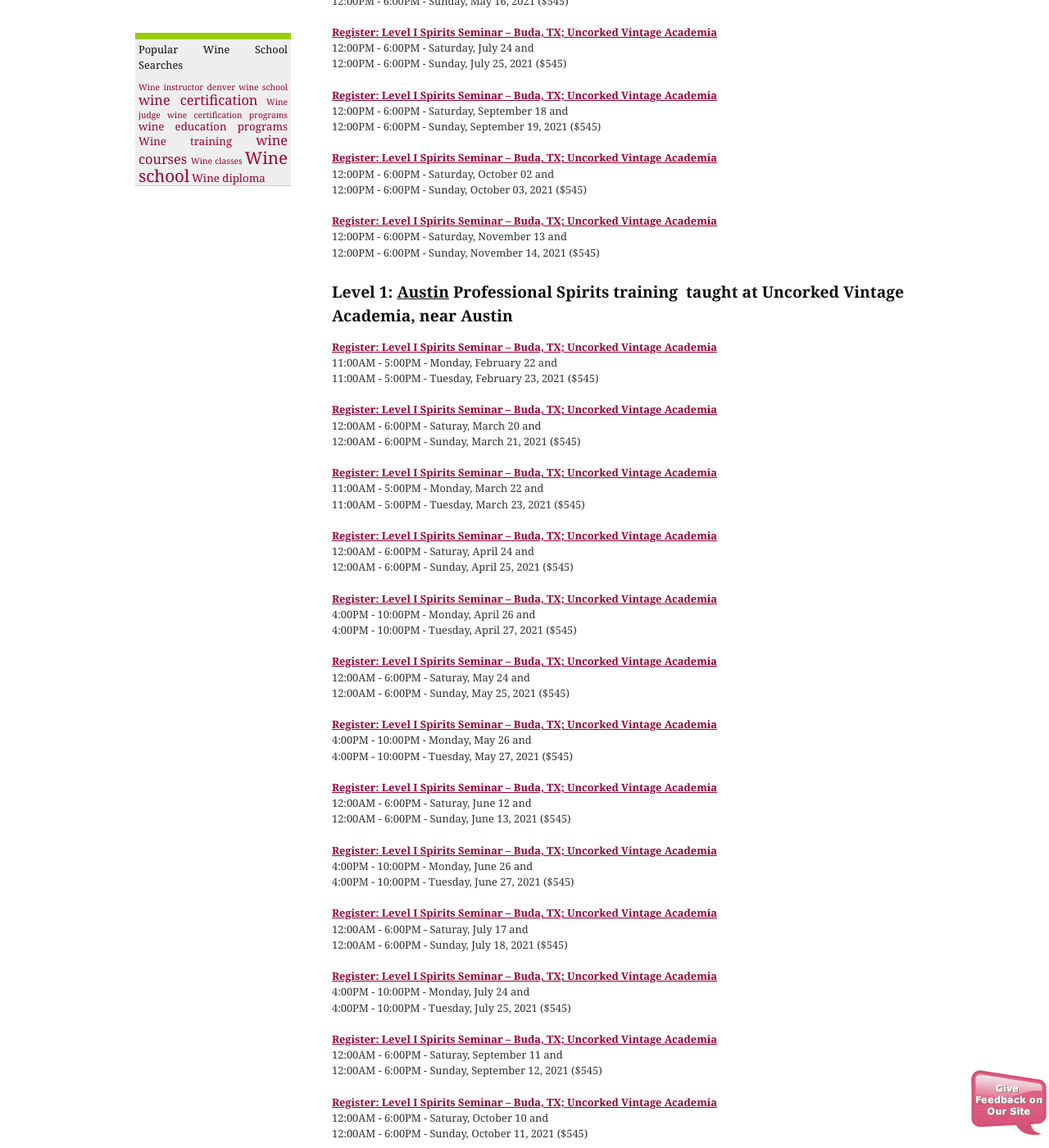
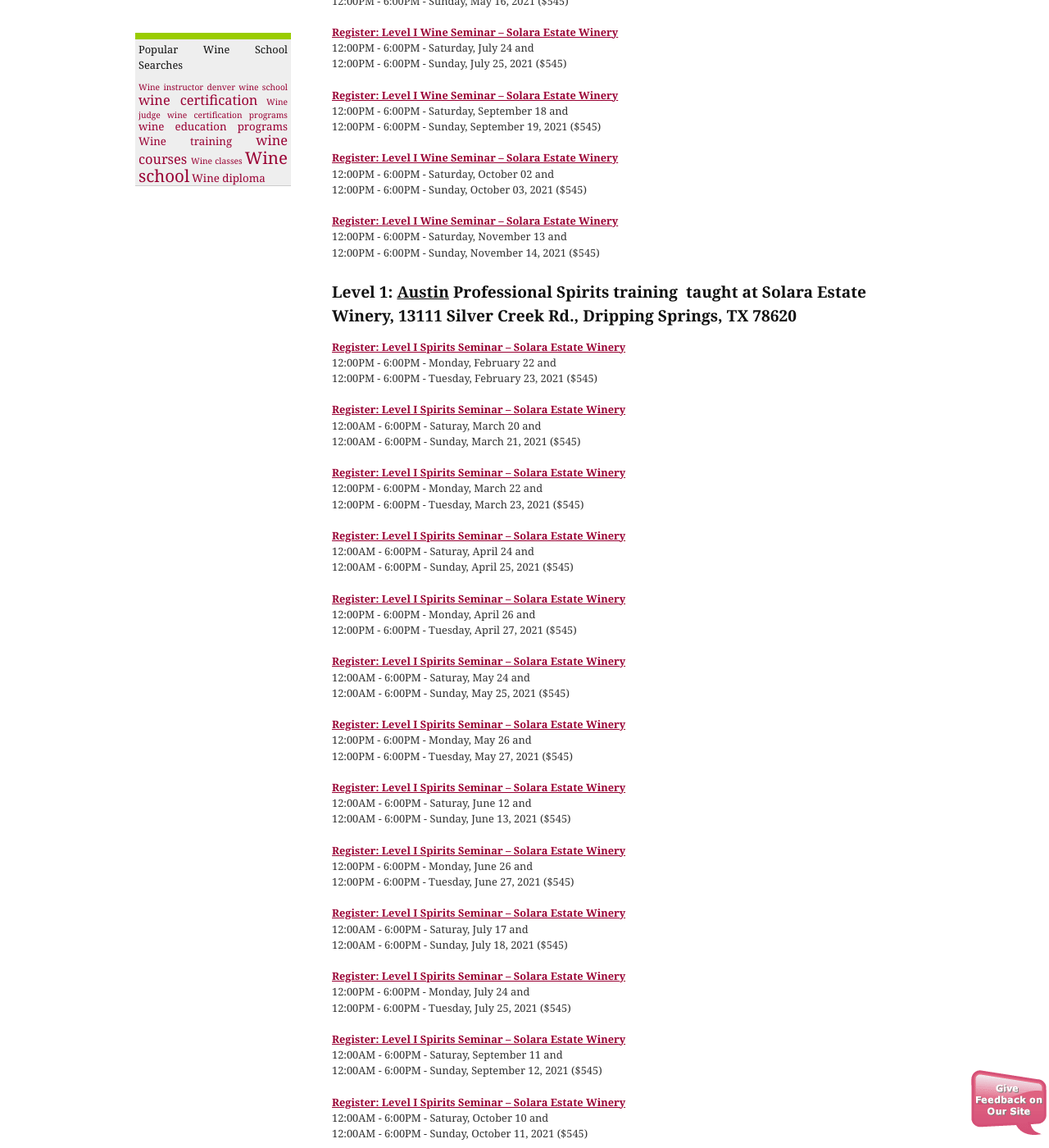
Before and after one commit to CKDev/internationalwineguild.com, a Jekyll site: the page built from texas-wine-school.html, in a window 1280 px wide and 1400 px high, scrolled down 1611 px. Shown: the whole window at 82% size. Built offline with Jekyll 4.4.1, drawn with Linux system fonts in a browser that asks for light colours; a script that is not in the unit is left out; comment, search, counter and statistics services are not loaded; some of the changed text lies outside the part shown.

Commit message:
Update texas-wine-school.html

```diff
--- a/texas-wine-school.html
+++ b/texas-wine-school.html
@@ -43,160 +43,160 @@
   and a second email, from the company we use to administer the exam, inviting you to their website to the take the
   exam.</p>
 
-<h3><strong>Level 1: <u>Austin</u> Professional Wine training&nbsp; taught at Uncorked Vintage Academia, near Austin&nbsp;</strong></h3>
+<h3><strong>Level 1: <u>Austin</u> Professional Wine training&nbsp; taught at Solara Estate Winery, 13111 Silver Creek Rd., Dripping Springs, TX 78620&nbsp;</strong></h3>
 
 <p><a class="ga-track"
-    href="http://ww4.aitsafe.com/cf/add.cfm?userid=6714687&amp;product=Level+1+Wine+Seminar+Uncorked+Vintage+Academia++-++03/13-14, 2021&amp;price=545&amp;return=www.internationalwineguild.com/texas-wine-school">
-    <strong>Register: Level I Spirits Seminar – Buda, TX; Uncorked Vintage Academia</strong>
+    href="http://ww4.aitsafe.com/cf/add.cfm?userid=6714687&amp;product=Level+1+Wine+Seminar+Solera+Estate+Winery++-++03/13-14, 2021&amp;price=545&amp;return=www.internationalwineguild.com/texas-wine-school">
+    <strong>Register: Level I Wine Seminar – Solara Estate Winery</strong>
   </a><br>
   12:00PM - 6:00PM - Saturday, March 13 and<br>
   12:00PM - 6:00PM - Sunday, March 14, 2021 ($545)</p>
 
 <p><a class="ga-track"
-    href="http://ww4.aitsafe.com/cf/add.cfm?userid=6714687&amp;product=Level+1+Wine+Seminar+Uncorked+Vintage+Academia++-++04/17-18, 2021&amp;price=545&amp;return=www.internationalwineguild.com/texas-wine-school">
-    <strong>Register: Level I Spirits Seminar – Buda, TX; Uncorked Vintage Academia</strong>
+    href="http://ww4.aitsafe.com/cf/add.cfm?userid=6714687&amp;product=Level+1+Wine+Seminar+Solera+Estate+Winery++-++04/17-18, 2021&amp;price=545&amp;return=www.internationalwineguild.com/texas-wine-school">
+    <strong>Register: Level I Wine Seminar – Solara Estate Winery</strong>
   </a><br>
   12:00PM - 6:00PM - Saturday, April 17 and<br>
   12:00PM - 6:00PM - Sunday, April 18, 2021 ($545)</p>
 
 <p><a class="ga-track"
-    href="http://ww4.aitsafe.com/cf/add.cfm?userid=6714687&amp;product=Level+1+Wine+Seminar+Uncorked+Vintage+Academia++-++05/15-16, 2021&amp;price=545&amp;return=www.internationalwineguild.com/texas-wine-school">
-    <strong>Register: Level I Spirits Seminar – Buda, TX; Uncorked Vintage Academia</strong>
+    href="http://ww4.aitsafe.com/cf/add.cfm?userid=6714687&amp;product=Level+1+Wine+Seminar+Solera+Estate+Winery++-++05/15-16, 2021&amp;price=545&amp;return=www.internationalwineguild.com/texas-wine-school">
+    <strong>Register: Level I Wine Seminar – Solara Estate Winery</strong>
   </a><br>
   12:00PM - 6:00PM - Saturday, May 15 and<br>
   12:00PM - 6:00PM - Sunday, May 16, 2021 ($545)</p>
 
 <p><a class="ga-track"
-    href="http://ww4.aitsafe.com/cf/add.cfm?userid=6714687&amp;product=Level+1+Wine+Seminar+Uncorked+Vintage+Academia++-++07/24-25, 2021&amp;price=545&amp;return=www.internationalwineguild.com/texas-wine-school">
-    <strong>Register: Level I Spirits Seminar – Buda, TX; Uncorked Vintage Academia</strong>
+    href="http://ww4.aitsafe.com/cf/add.cfm?userid=6714687&amp;product=Level+1+Wine+Seminar+Solera+Estate+Winery++-++07/24-25, 2021&amp;price=545&amp;return=www.internationalwineguild.com/texas-wine-school">
+    <strong>Register: Level I Wine Seminar – Solara Estate Winery</strong>
   </a><br>
   12:00PM - 6:00PM - Saturday, July 24 and<br>
   12:00PM - 6:00PM - Sunday, July 25, 2021 ($545)</p>
 
 <p><a class="ga-track"
-    href="http://ww4.aitsafe.com/cf/add.cfm?userid=6714687&amp;product=Level+1+Wine+Seminar+Uncorked+Vintage+Academia++-++09/18-19, 2021&amp;price=545&amp;return=www.internationalwineguild.com/texas-wine-school">
-    <strong>Register: Level I Spirits Seminar – Buda, TX; Uncorked Vintage Academia</strong>
+    href="http://ww4.aitsafe.com/cf/add.cfm?userid=6714687&amp;product=Level+1+Wine+Seminar+Solera+Estate+Winery++-++09/18-19, 2021&amp;price=545&amp;return=www.internationalwineguild.com/texas-wine-school">
+    <strong>Register: Level I Wine Seminar – Solara Estate Winery</strong>
   </a><br>
   12:00PM - 6:00PM - Saturday, September 18 and<br>
   12:00PM - 6:00PM - Sunday, September 19, 2021 ($545)</p>
 
 <p><a class="ga-track"
-    href="http://ww4.aitsafe.com/cf/add.cfm?userid=6714687&amp;product=Level+1+Wine+Seminar+Uncorked+Vintage+Academia++-++10/02-03, 2021&amp;price=545&amp;return=www.internationalwineguild.com/texas-wine-school">
-    <strong>Register: Level I Spirits Seminar – Buda, TX; Uncorked Vintage Academia</strong>
+    href="http://ww4.aitsafe.com/cf/add.cfm?userid=6714687&amp;product=Level+1+Wine+Seminar+Solera+Estate+Winery++-++10/02-03, 2021&amp;price=545&amp;return=www.internationalwineguild.com/texas-wine-school">
+    <strong>Register: Level I Wine Seminar – Solara Estate Winery</strong>
   </a><br>
   12:00PM - 6:00PM - Saturday, October 02 and<br>
   12:00PM - 6:00PM - Sunday, October 03, 2021 ($545)</p>
 
 <p><a class="ga-track"
-    href="http://ww4.aitsafe.com/cf/add.cfm?userid=6714687&amp;product=Level+1+Wine+Seminar+Uncorked+Vintage+Academia++-++11/13-14, 2021&amp;price=545&amp;return=www.internationalwineguild.com/texas-wine-school">
-    <strong>Register: Level I Spirits Seminar – Buda, TX; Uncorked Vintage Academia</strong>
+    href="http://ww4.aitsafe.com/cf/add.cfm?userid=6714687&amp;product=Level+1+Wine+Seminar+Solera+Estate+Winery++-++11/13-14, 2021&amp;price=545&amp;return=www.internationalwineguild.com/texas-wine-school">
+    <strong>Register: Level I Wine Seminar – Solara Estate Winery</strong>
   </a><br>
   12:00PM - 6:00PM - Saturday, November 13 and<br>
   12:00PM - 6:00PM - Sunday, November 14, 2021 ($545)</p>
 
-<h3><strong>Level 1: <u>Austin</u> Professional Spirits training&nbsp; taught at Uncorked Vintage Academia, near Austin&nbsp;</strong></h3>
+<h3><strong>Level 1: <u>Austin</u> Professional Spirits training&nbsp; taught at Solara Estate Winery, 13111 Silver Creek Rd., Dripping Springs, TX 78620&nbsp;</strong></h3>
 
 <p><a class="ga-track"
-    href="http://ww4.aitsafe.com/cf/add.cfm?userid=6714687&amp;product=Level+1+Spirits+Seminar+Uncorked+Vintage+Academia++-++02/22-23, 2021&amp;price=545&amp;return=www.internationalwineguild.com/texas-wine-school">
-    <strong>Register: Level I Spirits Seminar – Buda, TX; Uncorked Vintage Academia</strong>
+    href="http://ww4.aitsafe.com/cf/add.cfm?userid=6714687&amp;product=Level+1+Spirits+Seminar+Solera+Estate+Winery++-++02/22-23, 2021&amp;price=545&amp;return=www.internationalwineguild.com/texas-wine-school">
+    <strong>Register: Level I Spirits Seminar – Solara Estate Winery</strong>
   </a><br>
-  11:00AM - 5:00PM - Monday, February 22 and<br>
-  11:00AM - 5:00PM - Tuesday, February 23, 2021 ($545)</p>
+  12:00PM - 6:00PM - Monday, February 22 and<br>
+  12:00PM - 6:00PM - Tuesday, February 23, 2021 ($545)</p>
 
 <p><a class="ga-track"
-    href="http://ww4.aitsafe.com/cf/add.cfm?userid=6714687&amp;product=Level+1+Spirits+Seminar+Uncorked+Vintage+Academia++-++03/20-21, 2021&amp;price=545&amp;return=www.internationalwineguild.com/texas-wine-school">
-    <strong>Register: Level I Spirits Seminar – Buda, TX; Uncorked Vintage Academia</strong>
+    href="http://ww4.aitsafe.com/cf/add.cfm?userid=6714687&amp;product=Level+1+Spirits+Seminar+Solera+Estate+Winery++-++03/20-21, 2021&amp;price=545&amp;return=www.internationalwineguild.com/texas-wine-school">
+    <strong>Register: Level I Spirits Seminar – Solara Estate Winery</strong>
   </a><br>
   12:00AM - 6:00PM - Saturay, March 20 and<br>
   12:00AM - 6:00PM - Sunday, March 21, 2021 ($545)</p>
 
 <p><a class="ga-track"
-    href="http://ww4.aitsafe.com/cf/add.cfm?userid=6714687&amp;product=Level+1+Spirits+Seminar+Uncorked+Vintage+Academia++-++03/22-23, 2021&amp;price=545&amp;return=www.internationalwineguild.com/texas-wine-school">
-    <strong>Register: Level I Spirits Seminar – Buda, TX; Uncorked Vintage Academia</strong>
+    href="http://ww4.aitsafe.com/cf/add.cfm?userid=6714687&amp;product=Level+1+Spirits+Seminar+Solera+Estate+Winery++-++03/22-23, 2021&amp;price=545&amp;return=www.internationalwineguild.com/texas-wine-school">
+    <strong>Register: Level I Spirits Seminar – Solara Estate Winery</strong>
   </a><br>
-  11:00AM - 5:00PM - Monday, March 22 and<br>
-  11:00AM - 5:00PM - Tuesday, March 23, 2021 ($545)</p>
+  12:00PM - 6:00PM - Monday, March 22 and<br>
+  12:00PM - 6:00PM - Tuesday, March 23, 2021 ($545)</p>
 
 <p><a class="ga-track"
-    href="http://ww4.aitsafe.com/cf/add.cfm?userid=6714687&amp;product=Level+1+Spirits+Seminar+Uncorked+Vintage+Academia++-++04/24-25, 2021&amp;price=545&amp;return=www.internationalwineguild.com/texas-wine-school">
-    <strong>Register: Level I Spirits Seminar – Buda, TX; Uncorked Vintage Academia</strong>
+    href="http://ww4.aitsafe.com/cf/add.cfm?userid=6714687&amp;product=Level+1+Spirits+Seminar+Solera+Estate+Winery++-++04/24-25, 2021&amp;price=545&amp;return=www.internationalwineguild.com/texas-wine-school">
+    <strong>Register: Level I Spirits Seminar – Solara Estate Winery</strong>
   </a><br>
   12:00AM - 6:00PM - Saturay, April 24 and<br>
   12:00AM - 6:00PM - Sunday, April 25, 2021 ($545)</p>
 
 <p><a class="ga-track"
-    href="http://ww4.aitsafe.com/cf/add.cfm?userid=6714687&amp;product=Level+1+Spirits+Seminar+Uncorked+Vintage+Academia++-++04/26-27, 2021&amp;price=545&amp;return=www.internationalwineguild.com/texas-wine-school">
-    <strong>Register: Level I Spirits Seminar – Buda, TX; Uncorked Vintage Academia</strong>
+    href="http://ww4.aitsafe.com/cf/add.cfm?userid=6714687&amp;product=Level+1+Spirits+Seminar+Solera+Estate+Winery++-++04/26-27, 2021&amp;price=545&amp;return=www.internationalwineguild.com/texas-wine-school">
+    <strong>Register: Level I Spirits Seminar – Solara Estate Winery</strong>
   </a><br>
-  4:00PM - 10:00PM - Monday, April 26 and<br>
-  4:00PM - 10:00PM - Tuesday, April 27, 2021 ($545)</p>
+  12:00PM - 6:00PM - Monday, April 26 and<br>
+  12:00PM - 6:00PM - Tuesday, April 27, 2021 ($545)</p>
 
 <p><a class="ga-track"
-    href="http://ww4.aitsafe.com/cf/add.cfm?userid=6714687&amp;product=Level+1+Spirits+Seminar+Uncorked+Vintage+Academia++-++05/24-25, 2021&amp;price=545&amp;return=www.internationalwineguild.com/texas-wine-school">
-    <strong>Register: Level I Spirits Seminar – Buda, TX; Uncorked Vintage Academia</strong>
+    href="http://ww4.aitsafe.com/cf/add.cfm?userid=6714687&amp;product=Level+1+Spirits+Seminar+Solera+Estate+Winery++-++05/24-25, 2021&amp;price=545&amp;return=www.internationalwineguild.com/texas-wine-school">
+    <strong>Register: Level I Spirits Seminar – Solara Estate Winery</strong>
   </a><br>
   12:00AM - 6:00PM - Saturay, May 24 and<br>
   12:00AM - 6:00PM - Sunday, May 25, 2021 ($545)</p>
 
 <p><a class="ga-track"
-    href="http://ww4.aitsafe.com/cf/add.cfm?userid=6714687&amp;product=Level+1+Spirits+Seminar+Uncorked+Vintage+Academia++-++05/26-27, 2021&amp;price=545&amp;return=www.internationalwineguild.com/texas-wine-school">
-    <strong>Register: Level I Spirits Seminar – Buda, TX; Uncorked Vintage Academia</strong>
+    href="http://ww4.aitsafe.com/cf/add.cfm?userid=6714687&amp;product=Level+1+Spirits+Seminar+Solera+Estate+Winery++-++05/26-27, 2021&amp;price=545&amp;return=www.internationalwineguild.com/texas-wine-school">
+    <strong>Register: Level I Spirits Seminar – Solara Estate Winery</strong>
   </a><br>
-  4:00PM - 10:00PM - Monday, May 26 and<br>
-  4:00PM - 10:00PM - Tuesday, May 27, 2021 ($545)</p>
+  12:00PM - 6:00PM - Monday, May 26 and<br>
+  12:00PM - 6:00PM - Tuesday, May 27, 2021 ($545)</p>
 
 <p><a class="ga-track"
-    href="http://ww4.aitsafe.com/cf/add.cfm?userid=6714687&amp;product=Level+1+Spirits+Seminar+Uncorked+Vintage+Academia++-++06/12-13, 2021&amp;price=545&amp;return=www.internationalwineguild.com/texas-wine-school">
-    <strong>Register: Level I Spirits Seminar – Buda, TX; Uncorked Vintage Academia</strong>
+    href="http://ww4.aitsafe.com/cf/add.cfm?userid=6714687&amp;product=Level+1+Spirits+Seminar+Solera+Estate+Winery++-++06/12-13, 2021&amp;price=545&amp;return=www.internationalwineguild.com/texas-wine-school">
+    <strong>Register: Level I Spirits Seminar – Solara Estate Winery</strong>
   </a><br>
   12:00AM - 6:00PM - Saturay, June 12 and<br>
   12:00AM - 6:00PM - Sunday, June 13, 2021 ($545)</p>
 
 <p><a class="ga-track"
-    href="http://ww4.aitsafe.com/cf/add.cfm?userid=6714687&amp;product=Level+1+Spirits+Seminar+Uncorked+Vintage+Academia++-++06/26-27, 2021&amp;price=545&amp;return=www.internationalwineguild.com/texas-wine-school">
-    <strong>Register: Level I Spirits Seminar – Buda, TX; Uncorked Vintage Academia</strong>
+    href="http://ww4.aitsafe.com/cf/add.cfm?userid=6714687&amp;product=Level+1+Spirits+Seminar+Solera+Estate+Winery++-++06/26-27, 2021&amp;price=545&amp;return=www.internationalwineguild.com/texas-wine-school">
+    <strong>Register: Level I Spirits Seminar – Solara Estate Winery</strong>
   </a><br>
-  4:00PM - 10:00PM - Monday, June 26 and<br>
-  4:00PM - 10:00PM - Tuesday, June 27, 2021 ($545)</p>
+  12:00PM - 6:00PM - Monday, June 26 and<br>
+  12:00PM - 6:00PM - Tuesday, June 27, 2021 ($545)</p>
 
 <p><a class="ga-track"
-    href="http://ww4.aitsafe.com/cf/add.cfm?userid=6714687&amp;product=Level+1+Spirits+Seminar+Uncorked+Vintage+Academia++-++07/17-18, 2021&amp;price=545&amp;return=www.internationalwineguild.com/texas-wine-school">
-    <strong>Register: Level I Spirits Seminar – Buda, TX; Uncorked Vintage Academia</strong>
+    href="http://ww4.aitsafe.com/cf/add.cfm?userid=6714687&amp;product=Level+1+Spirits+Seminar+Solera+Estate+Winery++-++07/17-18, 2021&amp;price=545&amp;return=www.internationalwineguild.com/texas-wine-school">
+    <strong>Register: Level I Spirits Seminar – Solara Estate Winery</strong>
   </a><br>
   12:00AM - 6:00PM - Saturay, July 17 and<br>
   12:00AM - 6:00PM - Sunday, July 18, 2021 ($545)</p>
 
 <p><a class="ga-track"
-    href="http://ww4.aitsafe.com/cf/add.cfm?userid=6714687&amp;product=Level+1+Spirits+Seminar+Uncorked+Vintage+Academia++-++07/24-25, 2021&amp;price=545&amp;return=www.internationalwineguild.com/texas-wine-school">
-    <strong>Register: Level I Spirits Seminar – Buda, TX; Uncorked Vintage Academia</strong>
+    href="http://ww4.aitsafe.com/cf/add.cfm?userid=6714687&amp;product=Level+1+Spirits+Seminar+Solera+Estate+Winery++-++07/24-25, 2021&amp;price=545&amp;return=www.internationalwineguild.com/texas-wine-school">
+    <strong>Register: Level I Spirits Seminar – Solara Estate Winery</strong>
   </a><br>
-  4:00PM - 10:00PM - Monday, July 24 and<br>
-  4:00PM - 10:00PM - Tuesday, July 25, 2021 ($545)</p>
+  12:00PM - 6:00PM - Monday, July 24 and<br>
+  12:00PM - 6:00PM - Tuesday, July 25, 2021 ($545)</p>
 
 <p><a class="ga-track"
-    href="http://ww4.aitsafe.com/cf/add.cfm?userid=6714687&amp;product=Level+1+Spirits+Seminar+Uncorked+Vintage+Academia++-++09/11-12, 2021&amp;price=545&amp;return=www.internationalwineguild.com/texas-wine-school">
-    <strong>Register: Level I Spirits Seminar – Buda, TX; Uncorked Vintage Academia</strong>
+    href="http://ww4.aitsafe.com/cf/add.cfm?userid=6714687&amp;product=Level+1+Spirits+Seminar+Solera+Estate+Winery++-++09/11-12, 2021&amp;price=545&amp;return=www.internationalwineguild.com/texas-wine-school">
+    <strong>Register: Level I Spirits Seminar – Solara Estate Winery</strong>
   </a><br>
   12:00AM - 6:00PM - Saturay, September 11 and<br>
   12:00AM - 6:00PM - Sunday, September 12, 2021 ($545)</p>
 
 <p><a class="ga-track"
-    href="http://ww4.aitsafe.com/cf/add.cfm?userid=6714687&amp;product=Level+1+Spirits+Seminar+Uncorked+Vintage+Academia++-++10/09-10, 2021&amp;price=545&amp;return=www.internationalwineguild.com/texas-wine-school">
-    <strong>Register: Level I Spirits Seminar – Buda, TX; Uncorked Vintage Academia</strong>
+    href="http://ww4.aitsafe.com/cf/add.cfm?userid=6714687&amp;product=Level+1+Spirits+Seminar+Solera+Estate+Winery++-++10/09-10, 2021&amp;price=545&amp;return=www.internationalwineguild.com/texas-wine-school">
+    <strong>Register: Level I Spirits Seminar – Solara Estate Winery</strong>
   </a><br>
   12:00AM - 6:00PM - Saturay, October 10 and<br>
   12:00AM - 6:00PM - Sunday, October 11, 2021 ($545)</p>
 
 <p><a class="ga-track"
-    href="http://ww4.aitsafe.com/cf/add.cfm?userid=6714687&amp;product=Level+1+Spirits+Seminar+Uncorked+Vintage+Academia++-++11/06-07, 2021&amp;price=545&amp;return=www.internationalwineguild.com/texas-wine-school">
-    <strong>Register: Level I Spirits Seminar – Buda, TX; Uncorked Vintage Academia</strong>
+    href="http://ww4.aitsafe.com/cf/add.cfm?userid=6714687&amp;product=Level+1+Spirits+Seminar+Solera+Estate+Winery++-++11/06-07, 2021&amp;price=545&amp;return=www.internationalwineguild.com/texas-wine-school">
+    <strong>Register: Level I Spirits Seminar – Solara Estate Winery</strong>
   </a><br>
   12:00AM - 6:00PM - Saturay, November 06 and<br>
   12:00AM - 6:00PM - Sunday, November 07, 2021 ($545)</p>
 
 <p><a class="ga-track"
-    href="http://ww4.aitsafe.com/cf/add.cfm?userid=6714687&amp;product=Level+1+Spirits+Seminar+Uncorked+Vintage+Academia++-++12/11-12, 2021&amp;price=545&amp;return=www.internationalwineguild.com/texas-wine-school">
-    <strong>Register: Level I Spirits Seminar – Buda, TX; Uncorked Vintage Academia</strong>
+    href="http://ww4.aitsafe.com/cf/add.cfm?userid=6714687&amp;product=Level+1+Spirits+Seminar+Solera+Estate+Winery++-++12/11-12, 2021&amp;price=545&amp;return=www.internationalwineguild.com/texas-wine-school">
+    <strong>Register: Level I Spirits Seminar – Solara Estate Winery</strong>
   </a><br>
   12:00AM - 6:00PM - Saturay, December 11 and<br>
   12:00AM - 6:00PM - Sunday, December 12, 2021 ($545)</p>
@@ -205,28 +205,28 @@
 
 <p><a class="ga-track"
     href="http://ww4.aitsafe.com/cf/add.cfm?userid=6714687&amp;product=Level+2+Intensive+Study+Advance+Wine+Course+Uncorked+Vintage+Academia++-++08/2-7, 2021&amp;price=2070&amp;return=www.internationalwineguild.com/texas-wine-school">
-    <strong>Register: Level I Spirits Seminar – Buda, TX; Uncorked Vintage Academia</strong>
+    <strong>Register: Level II Advanced Wine Course – Buda, TX; Uncorked Vintage Academia</strong>
   </a><br>
   09:00AM - 6:00PM - Monday, August 02 through<br>
   09:00AM - 6:00PM - Saturday, August 07, 2021 ($2070)</p>
 
 <p><a class="ga-track"
     href="http://ww4.aitsafe.com/cf/add.cfm?userid=6714687&amp;product=Level+2+Intensive+Study+Advance+Wine+Course+Uncorked+Vintage+Academia++-++08/9-14, 2021&amp;price=2070&amp;return=www.internationalwineguild.com/texas-wine-school">
-    <strong>Register: Level I Spirits Seminar – Buda, TX; Uncorked Vintage Academia</strong>
+    <strong>Register: Level II Advanced Wine Course – Buda, TX; Uncorked Vintage Academia</strong>
   </a><br>
   09:00AM - 6:00PM - Monday, August 09 through<br>
   09:00AM - 6:00PM - Saturday, August 14, 2021 ($2070)</p>
 
 <p><a class="ga-track"
     href="http://ww4.aitsafe.com/cf/add.cfm?userid=6714687&amp;product=Level+2+Intensive+Study+Advance+Wine+Course+Uncorked+Vintage+Academia++-++08/16-21, 2021&amp;price=2070&amp;return=www.internationalwineguild.com/texas-wine-school">
-    <strong>Register: Level I Spirits Seminar – Buda, TX; Uncorked Vintage Academia</strong>
+    <strong>Register: Level II Advanced Wine Course – Buda, TX; Uncorked Vintage Academia</strong>
   </a><br>
   09:00AM - 6:00PM - Monday, August 16 through<br>
   09:00AM - 6:00PM - Saturday, August 21, 2021 ($2070)</p>
 
 <p><a class="ga-track"
     href="http://ww4.aitsafe.com/cf/add.cfm?userid=6714687&amp;product=Level+2+Intensive+Study+Advance+Wine+Course+Uncorked+Vintage+Academia++-++08/23-28, 2021&amp;price=2070&amp;return=www.internationalwineguild.com/texas-wine-school">
-    <strong>Register: Level I Spirits Seminar – Buda, TX; Uncorked Vintage Academia</strong>
+    <strong>Register: Level II Advanced Wine Course – Buda, TX; Uncorked Vintage Academia</strong>
   </a><br>
   09:00AM - 6:00PM - Monday, August 23 through<br>
   09:00AM - 6:00PM - Saturday, August 28, 2021 ($2070)</p>
```
